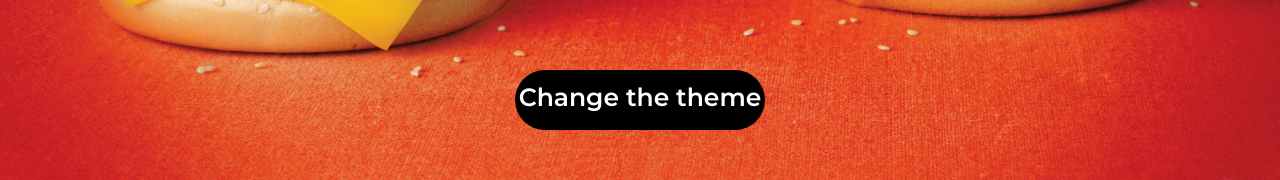
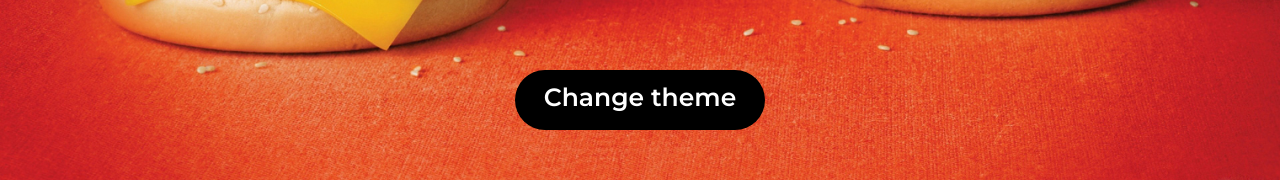
Before and after one commit to parvapatel12/TheBurgerBank, a React (Create React App) app: page /#/ in a window 1280 px wide. Shown: the part 610-790 px from the top of the page. Built offline with nearby package versions, Linux system fonts and the light colour scheme; the HTML template or start-up script is replaced by a standard one; a web font is replaced by a local one.

Commit message:
Final check commit

```diff
--- a/src/Home.js
+++ b/src/Home.js
@@ -212,7 +212,7 @@ export default class Home extends React.Component {
     return (
       <div className="App">
         <div className="ChangeThemeButton" onClick={this.ChangeTheme}>
-          Change the theme
+          Change theme
         </div>
         <img className="welcome" src={welcome} alt="The Burger Bank" />
         {this.state.theme === "cartoon" ? (
```
